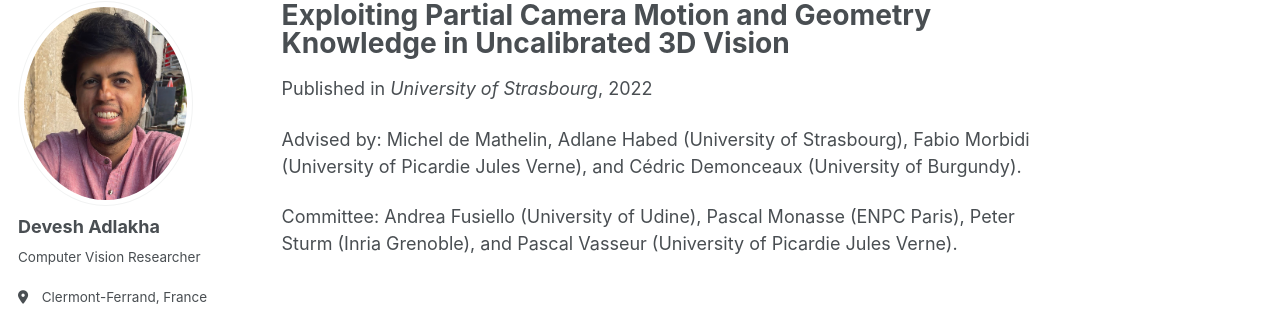
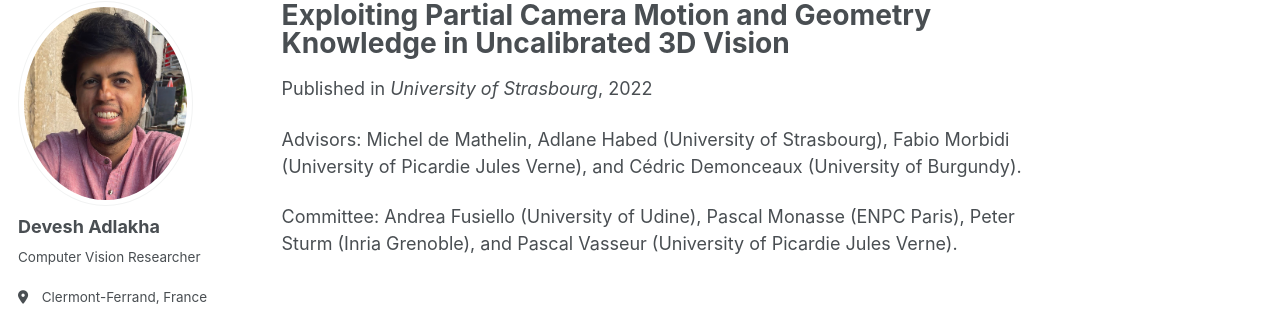
Before and after one commit to devadlakha/devadlakha.github.io, a Jekyll site: the page built from _publications/PhDManuscript.md, in a window 1280 px wide and 1047 px high. Shown: the part 105-420 px from the top of the window. Built offline with Jekyll 4.4.1, drawn with Linux system fonts in a browser that asks for light colours; some web fonts are replaced.

Commit message:
Update PhDManuscript.md

```diff
--- a/_publications/PhDManuscript.md
+++ b/_publications/PhDManuscript.md
@@ -11,6 +11,6 @@ paperurl: 'https://publication-theses.unistra.fr/public/theses_doctorat/2022/ADL
 citation:
 ---
 
-Advised by: Michel de Mathelin, Adlane Habed (University of Strasbourg), Fabio Morbidi (University of Picardie Jules Verne), and Cédric Demonceaux (University of Burgundy).
+Advisors: Michel de Mathelin, Adlane Habed (University of Strasbourg), Fabio Morbidi (University of Picardie Jules Verne), and Cédric Demonceaux (University of Burgundy).
 
 Committee: Andrea Fusiello (University of Udine), Pascal Monasse (ENPC Paris), Peter Sturm (Inria Grenoble), and Pascal Vasseur (University of Picardie Jules Verne).
```
